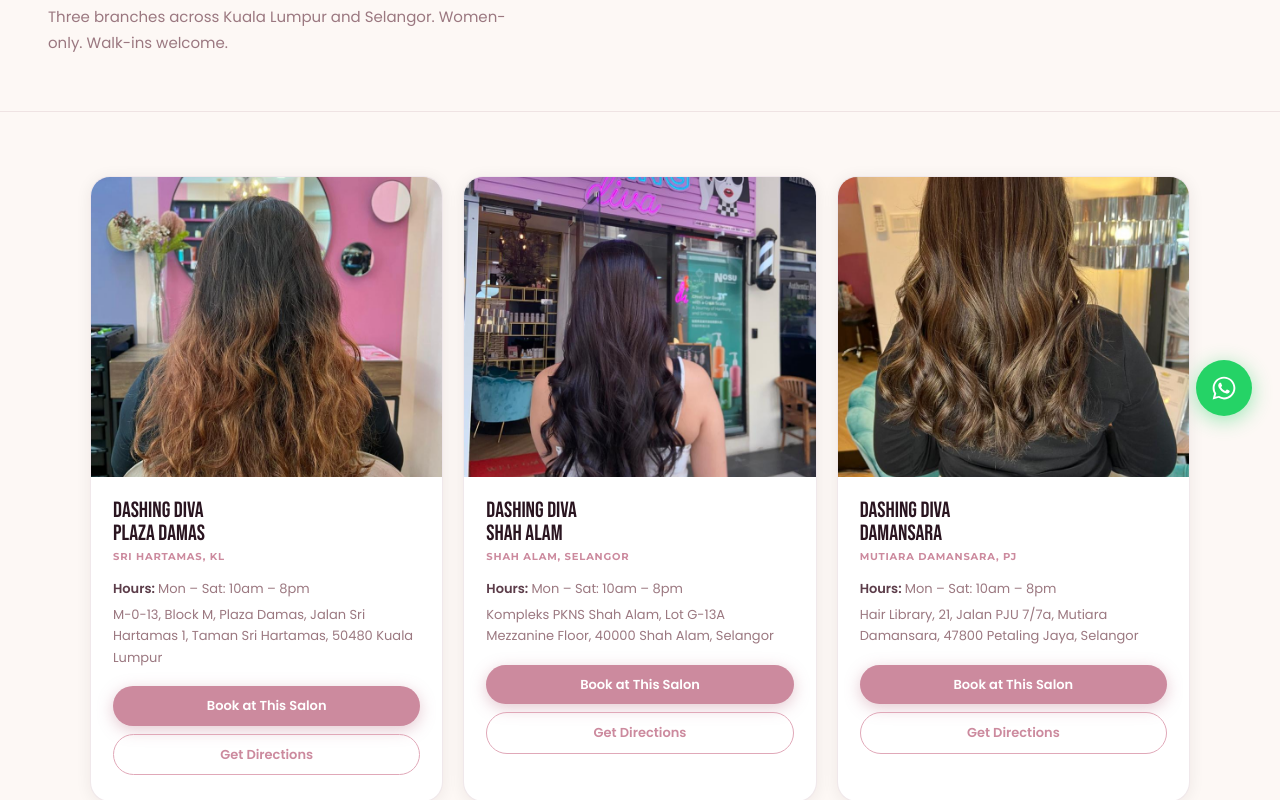
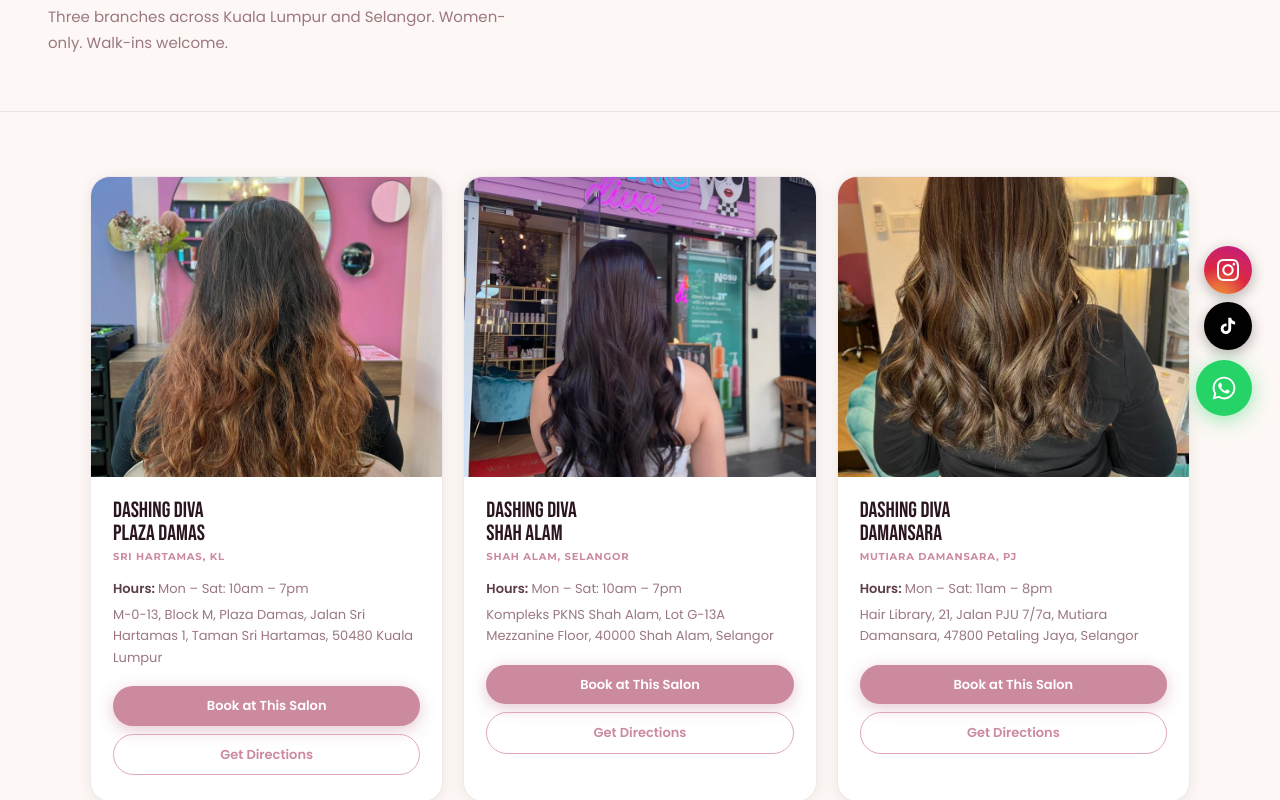
Before and after one commit to Goodcat1881/diva-wesbite, a Next.js app: page /salons in a window 1280 px wide. Shown: the part 356-1156 px from the top of the page. Built offline with nearby package versions, Linux system fonts and the light colour scheme.

Commit message:
Add IG/TikTok floating buttons, update hours, add Get Directions

```diff
--- a/app/HomeClient.jsx
+++ b/app/HomeClient.jsx
@@ -31,9 +31,9 @@
 ]
 
 const salons = [
-  { bg: 'var(--blush)',      photo: '/images/damas-1.avif',       name: 'Plaza Damas',  area: 'Sri Hartamas, KL',      hours: 'Mon – Sat: 10am – 8pm', address: 'M-0-13, Block M, Plaza Damas, Jalan Sri Hartamas 1, Taman Sri Hartamas, 50480 Kuala Lumpur' },
-  { bg: 'var(--pink)',       photo: '/images/shahalam-1.avif',    name: 'Shah Alam',    area: 'Shah Alam, Selangor',   hours: 'Mon – Sat: 10am – 8pm', address: 'Kompleks PKNS Shah Alam, Lot G-13A Mezzanine Floor, 40000 Shah Alam, Selangor' },
-  { bg: 'var(--cream-warm)', photo: '/images/hairlibrary-1.avif', name: 'Damansara',    area: 'Mutiara Damansara, PJ', hours: 'Mon – Sat: 10am – 8pm', address: 'Hair Library, 21, Jalan PJU 7/7a, Mutiara Damansara, 47800 Petaling Jaya, Selangor' },
+  { bg: 'var(--blush)',      photo: '/images/damas-1.avif',       name: 'Plaza Damas',  area: 'Sri Hartamas, KL',      hours: 'Mon – Sat: 10am – 7pm', address: 'M-0-13, Block M, Plaza Damas, Jalan Sri Hartamas 1, Taman Sri Hartamas, 50480 Kuala Lumpur',   maps: 'https://www.google.com/maps/search/?api=1&query=M-0-13+Block+M+Plaza+Damas+Jalan+Sri+Hartamas+1+Taman+Sri+Hartamas+50480+Kuala+Lumpur' },
+  { bg: 'var(--pink)',       photo: '/images/shahalam-1.avif',    name: 'Shah Alam',    area: 'Shah Alam, Selangor',   hours: 'Mon – Sat: 10am – 7pm', address: 'Kompleks PKNS Shah Alam, Lot G-13A Mezzanine Floor, 40000 Shah Alam, Selangor',                  maps: 'https://www.google.com/maps/search/?api=1&query=Kompleks+PKNS+Shah+Alam+Lot+G-13A+Mezzanine+Floor+40000+Shah+Alam+Selangor' },
+  { bg: 'var(--cream-warm)', photo: '/images/hairlibrary-1.avif', name: 'Damansara',    area: 'Mutiara Damansara, PJ', hours: 'Mon – Sat: 11am – 8pm', address: 'Hair Library, 21, Jalan PJU 7/7a, Mutiara Damansara, 47800 Petaling Jaya, Selangor',              maps: 'https://www.google.com/maps/search/?api=1&query=Hair+Library+21+Jalan+PJU+7+7a+Mutiara+Damansara+47800+Petaling+Jaya+Selangor' },
 ]
 
 export default function HomePage() {
@@ -494,6 +494,9 @@
         <a href="https://www.fresha.com" target="_blank" rel="noopener noreferrer" className="salon-book-btn">
           Book at This Salon
         </a>
+        <a href={s.maps} target="_blank" rel="noopener noreferrer" className="salon-book-btn" style={{ marginTop: '6px', color: 'var(--muted)', borderColor: 'rgba(42,21,32,0.18)' }}>
+          Get Directions
+        </a>
       </div>
     </div>
   )
--- a/app/salons/page.jsx
+++ b/app/salons/page.jsx
@@ -5,7 +5,7 @@
   description: 'Find your nearest Dashing Diva branch — Plaza Damas (Sri Hartamas, KL), Shah Alam, and Damansara. Book via Fresha or WhatsApp us directly.',
   openGraph: {
     title: 'Our Salon Locations — KL, Shah Alam & Damansara | Dashing Diva',
-    description: 'Dashing Diva has 3 Muslimah hair salon branches: Plaza Damas KL, Shah Alam, and Mutiara Damansara. Open Mon–Sat, 10am–8pm.',
+    description: 'Dashing Diva has 3 Muslimah hair salon branches: Plaza Damas KL, Shah Alam, and Mutiara Damansara. Open Mon–Sat.',
     url: 'https://www.dashingdiva.my/salons',
   },
   robots: {
@@ -20,27 +20,27 @@
     photo: '/images/salon-plazadamas-1.jpg',
     name: 'Plaza Damas',
     area: 'Sri Hartamas, KL',
-    hours: 'Mon – Sat: 10am – 8pm',
+    hours: 'Mon – Sat: 10am – 7pm',
     address: 'M-0-13, Block M, Plaza Damas, Jalan Sri Hartamas 1, Taman Sri Hartamas, 50480 Kuala Lumpur',
-    maps: 'https://maps.google.com',
+    maps: 'https://www.google.com/maps/search/?api=1&query=M-0-13+Block+M+Plaza+Damas+Jalan+Sri+Hartamas+1+Taman+Sri+Hartamas+50480+Kuala+Lumpur',
   },
   {
     bg: 'var(--pink)',
     photo: '/images/salon-shahalam-1.jpg',
     name: 'Shah Alam',
     area: 'Shah Alam, Selangor',
-    hours: 'Mon – Sat: 10am – 8pm',
+    hours: 'Mon – Sat: 10am – 7pm',
     address: 'Kompleks PKNS Shah Alam, Lot G-13A Mezzanine Floor, 40000 Shah Alam, Selangor',
-    maps: 'https://maps.google.com',
+    maps: 'https://www.google.com/maps/search/?api=1&query=Kompleks+PKNS+Shah+Alam+Lot+G-13A+Mezzanine+Floor+40000+Shah+Alam+Selangor',
   },
   {
     bg: 'var(--cream-warm)',
     photo: '/images/salon-damansara-1.jpg',
     name: 'Damansara',
     area: 'Mutiara Damansara, PJ',
-    hours: 'Mon – Sat: 10am – 8pm',
+    hours: 'Mon – Sat: 11am – 8pm',
     address: 'Hair Library, 21, Jalan PJU 7/7a, Mutiara Damansara, 47800 Petaling Jaya, Selangor',
-    maps: 'https://maps.google.com',
+    maps: 'https://www.google.com/maps/search/?api=1&query=Hair+Library+21+Jalan+PJU+7+7a+Mutiara+Damansara+47800+Petaling+Jaya+Selangor',
   },
 ]
 
--- a/components/WhatsAppFloat.jsx
+++ b/components/WhatsAppFloat.jsx
@@ -5,6 +5,29 @@
   { name: 'Plaza Damas',  number: '60123096125', dot: 'var(--blush)' },
   { name: 'Shah Alam',    number: '60125889073', dot: 'var(--pink)' },
   { name: 'Damansara',    number: '60163541201', dot: 'var(--cream-warm)' },
+]
+
+const socialButtons = [
+  {
+    label: 'Instagram',
+    href: 'https://www.instagram.com/dashingdivamalaysia/',
+    bg: 'radial-gradient(circle at 30% 110%, #f09433 0%, #e6683c 25%, #dc2743 50%, #cc2366 75%, #bc1888 100%)',
+    icon: (
+      <svg width="22" height="22" viewBox="0 0 24 24" fill="#fff" xmlns="http://www.w3.org/2000/svg">
+        <path d="M12 2.163c3.204 0 3.584.012 4.85.07 3.252.148 4.771 1.691 4.919 4.919.058 1.265.069 1.645.069 4.849 0 3.205-.012 3.584-.069 4.849-.149 3.225-1.664 4.771-4.919 4.919-1.266.058-1.644.07-4.85.07-3.204 0-3.584-.012-4.849-.07-3.26-.149-4.771-1.699-4.919-4.92-.058-1.265-.07-1.644-.07-4.849 0-3.204.013-3.583.07-4.849.149-3.227 1.664-4.771 4.919-4.919 1.266-.057 1.645-.069 4.849-.069zm0-2.163c-3.259 0-3.667.014-4.947.072-4.358.2-6.78 2.618-6.98 6.98-.059 1.281-.073 1.689-.073 4.948 0 3.259.014 3.668.072 4.948.2 4.358 2.618 6.78 6.98 6.98 1.281.058 1.689.072 4.948.072 3.259 0 3.668-.014 4.948-.072 4.354-.2 6.782-2.618 6.979-6.98.059-1.28.073-1.689.073-4.948 0-3.259-.014-3.667-.072-4.947-.196-4.354-2.617-6.78-6.979-6.98-1.281-.059-1.69-.073-4.949-.073zm0 5.838c-3.403 0-6.162 2.759-6.162 6.162s2.759 6.163 6.162 6.163 6.162-2.759 6.162-6.163c0-3.403-2.759-6.162-6.162-6.162zm0 10.162c-2.209 0-4-1.79-4-4 0-2.209 1.791-4 4-4s4 1.791 4 4c0 2.21-1.791 4-4 4zm6.406-11.845c-.796 0-1.441.645-1.441 1.44s.645 1.44 1.441 1.44c.795 0 1.439-.645 1.439-1.44s-.644-1.44-1.439-1.44z"/>
+      </svg>
+    ),
+  },
+  {
+    label: 'TikTok',
+    href: 'https://www.tiktok.com/@dashingdivamy',
+    bg: '#010101',
+    icon: (
+      <svg width="20" height="20" viewBox="0 0 24 24" fill="#fff" xmlns="http://www.w3.org/2000/svg">
+        <path d="M19.59 6.69a4.83 4.83 0 0 1-3.77-4.25V2h-3.45v13.67a2.89 2.89 0 0 1-2.88 2.5 2.89 2.89 0 0 1-2.89-2.89 2.89 2.89 0 0 1 2.89-2.89c.28 0 .54.04.79.1V9.01a6.33 6.33 0 0 0-.79-.05 6.34 6.34 0 0 0-6.34 6.34 6.34 6.34 0 0 0 6.34 6.34 6.34 6.34 0 0 0 6.33-6.34V8.69a8.18 8.18 0 0 0 4.78 1.52V6.75a4.85 4.85 0 0 1-1.01-.06z"/>
+      </svg>
+    ),
+  },
 ]
 
 export default function WhatsAppFloat() {
@@ -83,6 +106,42 @@
         ))}
       </div>
 
+      {/* Social icon buttons — Instagram & TikTok */}
+      <div style={{ display: 'flex', flexDirection: 'column', gap: '8px', alignItems: 'flex-end' }}>
+        {socialButtons.map(s => (
+          <a
+            key={s.label}
+            href={s.href}
+            target="_blank"
+            rel="noopener noreferrer"
+            aria-label={`Follow us on ${s.label}`}
+            style={{
+              width: '48px',
+              height: '48px',
+              borderRadius: '50%',
+              background: s.bg,
+              display: 'flex',
+              alignItems: 'center',
+              justifyContent: 'center',
+              boxShadow: '0 4px 14px rgba(0,0,0,0.30)',
+              transition: 'transform 200ms cubic-bezier(.34,1.56,.64,1), box-shadow 200ms',
+              textDecoration: 'none',
+              flexShrink: 0,
+            }}
+            onMouseEnter={e => {
+              e.currentTarget.style.transform = 'scale(1.10)'
+              e.currentTarget.style.boxShadow = '0 6px 22px rgba(0,0,0,0.38)'
+            }}
+            onMouseLeave={e => {
+              e.currentTarget.style.transform = 'none'
+              e.currentTarget.style.boxShadow = '0 4px 14px rgba(0,0,0,0.30)'
+            }}
+          >
+            {s.icon}
+          </a>
+        ))}
+      </div>
+
       {/* Main WhatsApp button */}
       <button
         onClick={() => setOpen(o => !o)}
```
